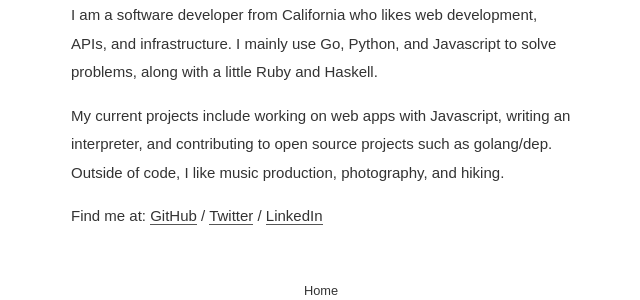
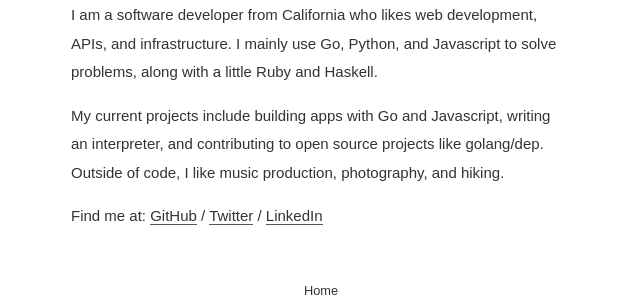
Before and after one commit to nijaru/nijaru.github.io, a Jekyll site: the page built from about.md, in a window 1280 px wide. Shown: the part 260-560 px from the top of the page, without its empty margins (319-959 px from the left). Built offline with Jekyll 4.4.1, drawn with Linux system fonts in a browser that asks for light colours.

Commit message:
Update about
Signed-off-by: Nick Russo <nicholasjamesrusso@gmail.com>

```diff
--- a/about.md
+++ b/about.md
@@ -5,7 +5,6 @@ title: About
 
 I am a software developer from California who likes web development, APIs, and infrastructure. I mainly use Go, Python, and Javascript to solve problems, along with a little Ruby and Haskell.
 
-My current projects include working on web apps with Javascript, writing an interpreter, and contributing to open source projects such as golang/dep.
-Outside of code, I like music production, photography, and hiking.
+My current projects include building apps with Go and Javascript, writing an interpreter, and contributing to open source projects like golang/dep. Outside of code, I like music production, photography, and hiking.
 
 Find me at: [GitHub](https://github.com/nijaru) / [Twitter](https://twitter.com/nijaruuu) / [LinkedIn](https://www.linkedin.com/in/nick-russo/)
```
